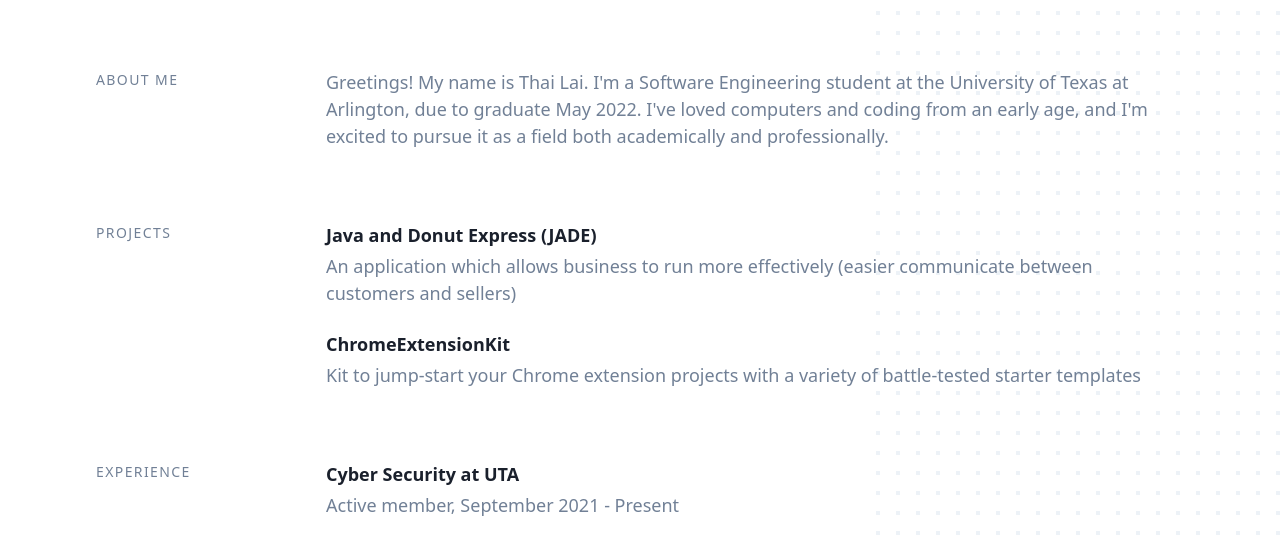
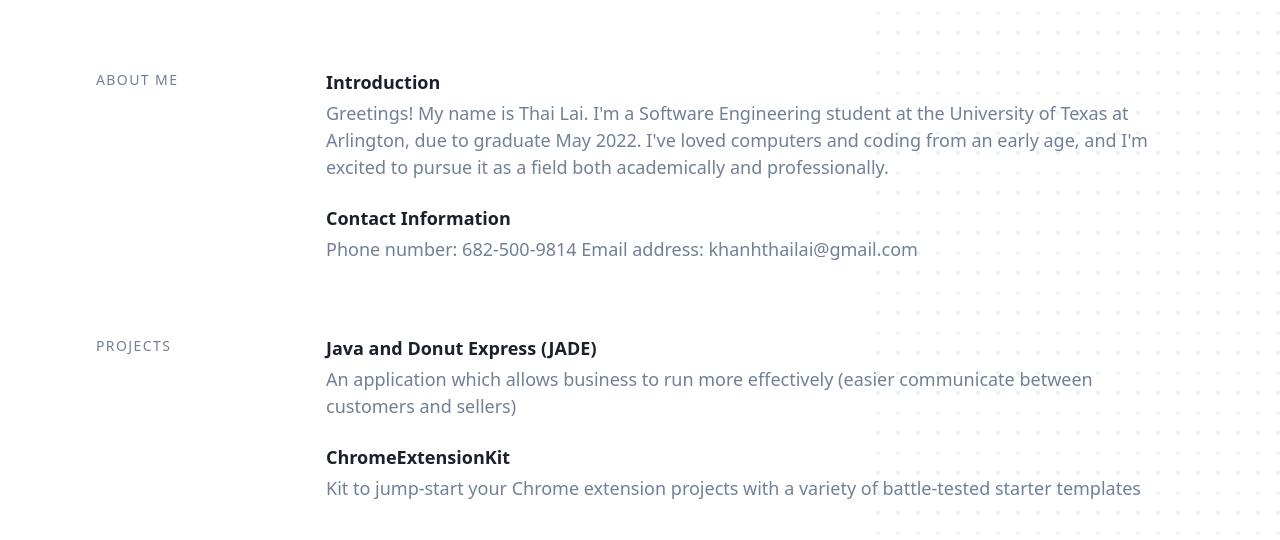
Before and after one commit to watusshi/thailai.github.io, a Gatsby site: page / in a window 1280 px wide. Shown: the part 249-789 px from the top of the page. Built offline with nearby package versions, Linux system fonts and the light colour scheme; Gatsby itself is replaced by a stand-in of ours.

Commit message:
source code

```diff
--- a/gatsby-config.js
+++ b/gatsby-config.js
@@ -18,8 +18,8 @@ module.exports = {
     //Resume section
     resume: `https://www.overleaf.com/download/project/61a538e442d9d70104894146/build/17d73cb08cc-949d883e2535eda0/output/output.pdf?compileGroup=standard&clsiserverid=clsi-pre-emp-e2-e-412z&popupDownload=true`,
     // Content of the About Me section
-    about: `Greetings! My name is Thai Lai. I'm a Software Engineering student at the University of Texas at Arlington, due to graduate May 2022. I've loved computers and coding from an early age, and I'm excited to pursue it as a field both academically and professionally.`,
-    test: [
+    //about: `Greetings! My name is Thai Lai. I'm a Software Engineering student at the University of Texas at Arlington, due to graduate May 2022. I've loved computers and coding from an early age, and I'm excited to pursue it as a field both academically and professionally.`,
+    about: [
       {
         name: 'Introduction',
         description:
--- a/gatsby-node.js
+++ b/gatsby-node.js
@@ -76,7 +76,6 @@ exports.createSchemaCustomization = ({ actions }) => {
       linkedin: String
       resume: String
       about: String
-      test: [SectionItem]
       projects: [SectionItem]
       experience: [SectionItem]
       skills: [SectionItem]
--- a/src/components/section-about/index.jsx
+++ b/src/components/section-about/index.jsx
@@ -1,13 +1,18 @@
 import React from 'react';
 
 import Section from '../section';
+import SummaryItem from '../summary-item';
 
 const SectionAbout = ({ about }) => {
   return (
-    <Section title="About Me">
-      <div className="mb-6">
-        <p>{about}</p>
-      </div>
+    <Section title="About me">
+      {about.map((stuff) => (
+        <SummaryItem
+          key={stuff.name}
+          name={stuff.name}
+          description={stuff.description}
+        />
+      ))}
     </Section>
   );
 };
--- a/src/pages/index.jsx
+++ b/src/pages/index.jsx
@@ -47,15 +47,14 @@ export const pageQuery = graphql`
         name
         title
         description
-        about
+        about {
+          name
+          description
+        }
         author
         github
         linkedin
         resume
-        test {
-          name
-          description
-        }
         projects {
           name
           description
```
